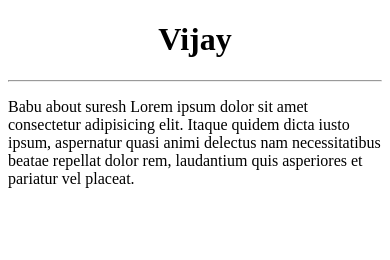
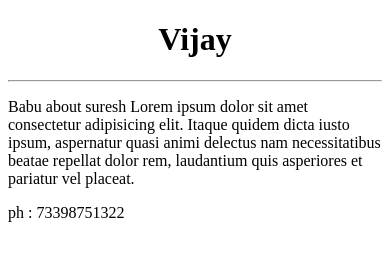
Before and after one commit to kiruthigarcad01/Htmlrepoforlearinggit, a plain HTML site: page index.html in a window 390 px wide. Drawn offline with Linux system fonts and the light colour scheme.

Commit message:
added phone

```diff
--- a/index.html
+++ b/index.html
@@ -11,6 +11,6 @@
         </center>
         <hr>
         <p>Babu about suresh Lorem ipsum dolor sit amet consectetur adipisicing elit. Itaque quidem dicta iusto ipsum, aspernatur quasi animi delectus nam necessitatibus beatae repellat dolor rem, laudantium quis asperiores et pariatur vel placeat.</p>
-
+ph : 73398751322
 </body>
 </html>
```
